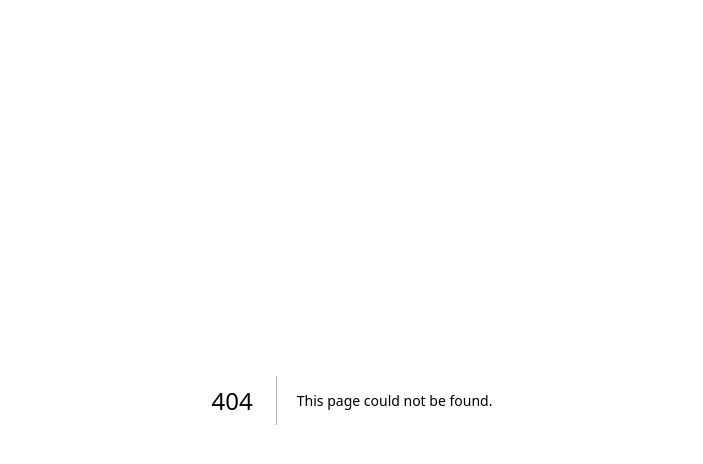
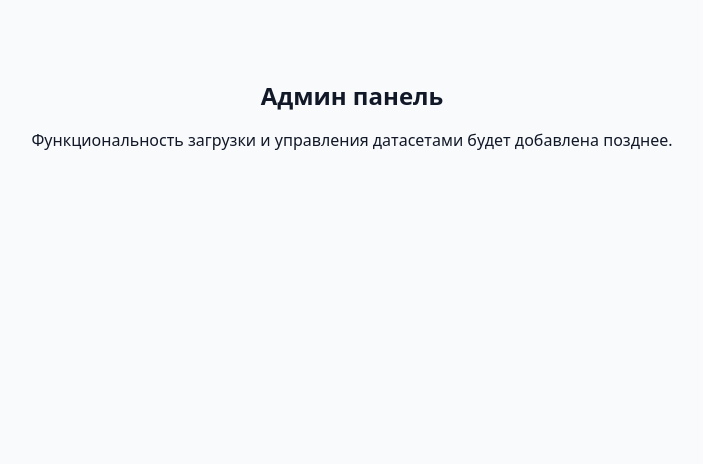
Before and after one commit to stleznev/initiative-prioritizer, a Next.js app: page /admin in a window 1280 px wide. Before the commit this address had no page. Shown: the top 464 px of the page, without its empty margins (288-991 px from the left). Built offline with nearby package versions, Linux system fonts and the light colour scheme.

Commit message:
Create page.tsx

```diff
--- /dev/null
+++ b/app/admin/page.tsx
@@ -0,0 +1,8 @@
+export default function AdminPage() {
+  return (
+    <main className="flex flex-col items-center justify-center py-20 px-4 text-center">
+      <h1 className="text-2xl font-bold mb-4">Админ панель</h1>
+      <p className="mb-4">Функциональность загрузки и управления датасетами будет добавлена позднее.</p>
+    </main>
+  );
+}
```
